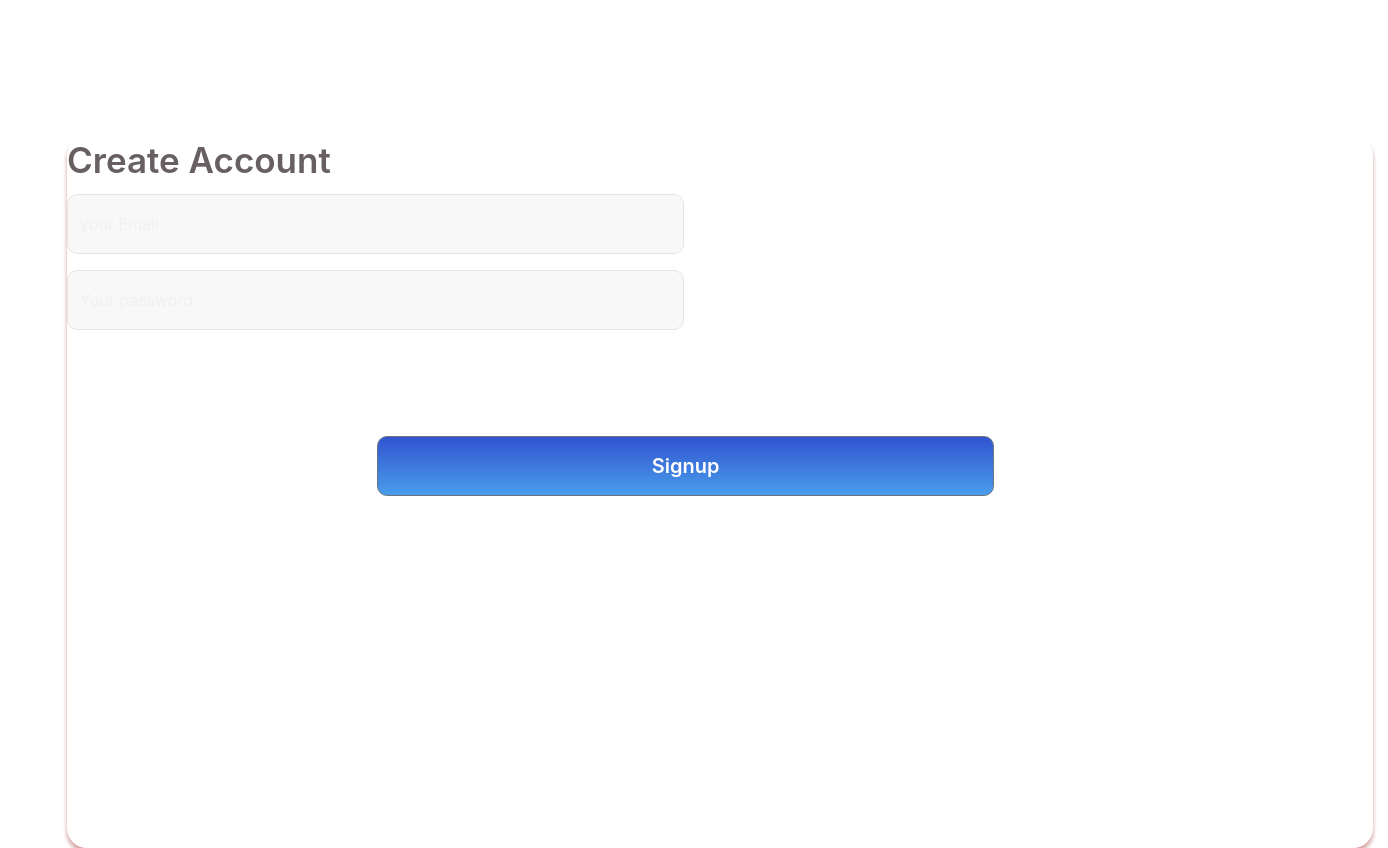
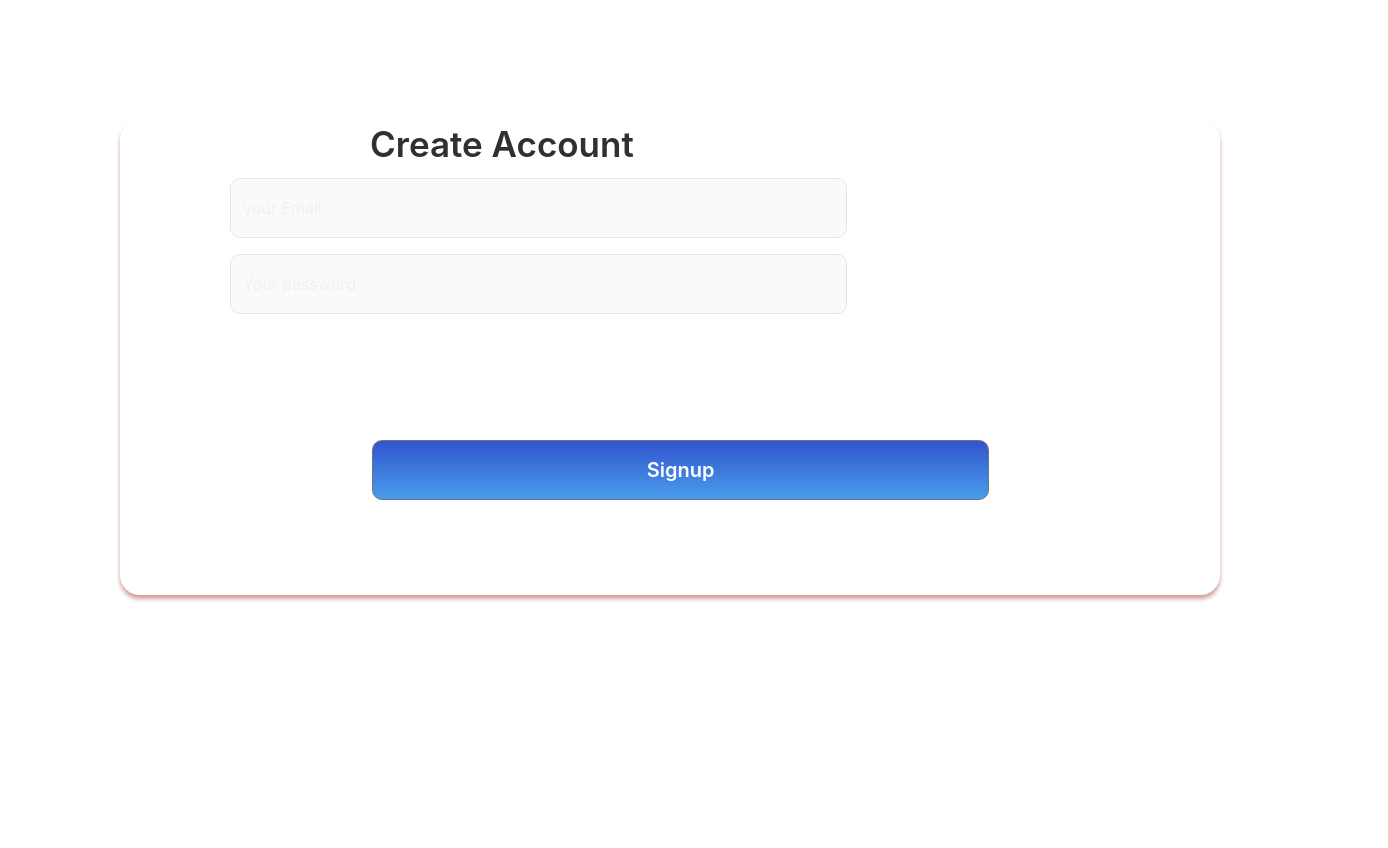
Before and after one commit to Gayath1/Milk.lk_MERN, a React (Create React App) app: page /register in a window 1280 px wide. Shown: the whole page, 1388 px wide, since content can reach past the window. After the commit the page ends 800 px from the top, so only its background shows below. Built offline with nearby package versions, Linux system fonts and the light colour scheme.

Commit message:
Register UI css

```diff
--- a/src/App.css
+++ b/src/App.css
@@ -42,10 +42,11 @@ background: #FFFFFF;
 box-shadow: 0px 4px 4px rgba(165, 52, 52, 0.48);
 border-radius: 20px;
 position: absolute;
-width: 1306px;
-height: 712px;
-left: 67px;
-top: 136px;
+width: 1100px;
+height: 475px;
+left : 120px;
+top: 120px;
+
 }
 .btn_login{
   background: linear-gradient(180deg, #3154CF 0%, #499DEB 100%);
@@ -54,8 +55,8 @@ border-radius: 10px;
 position: absolute;
 width: 616.78px;
 height: 60.26px;
-left: 310.22px;
-top: 300px;
+left: 252.3px;
+top: 320px;
 
 font-family: -apple-system, BlinkMacSystemFont, 'Segoe UI', Roboto, Oxygen, Ubuntu, Cantarell, 'Open Sans', 'Helvetica Neue', sans-serif;
 font-style: normal;
@@ -71,19 +72,28 @@ font-style: normal;
 font-weight: 600;
 font-size: 35px;
 line-height: 48px;
+margin-left: 250px;
+
+
 /* identical to box height */
 
 
-color: #686060;
+color: #332f2f;
 
 }
 .input-fieldcols12{
-  background: #C4C4C4;
+  background: #dad5d5;
 opacity: 0.1;
 border: 1px solid #000000;
 box-sizing: border-box;
 border-radius: 10px;
-width: 616.78px;
+width: 616.8px;
 height: 60px;
+margin-left: 110px;
+font-style: unset;
+text-emphasis-color: black;
+
+
+
 
 }
```
